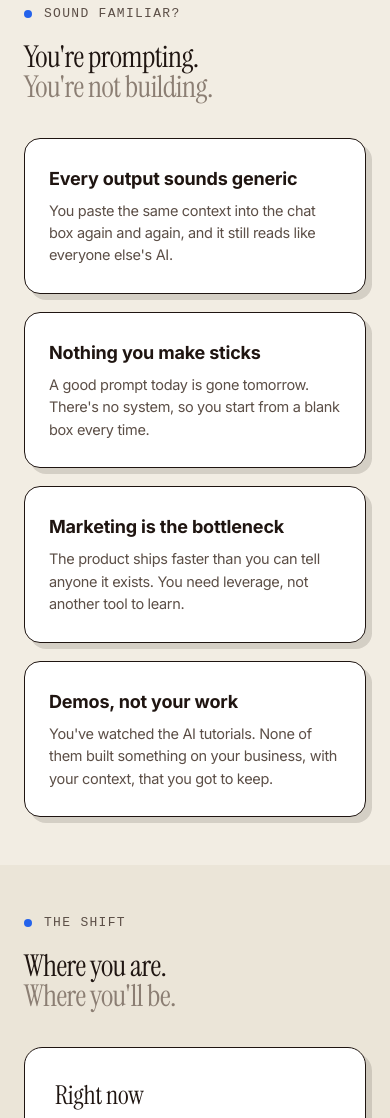
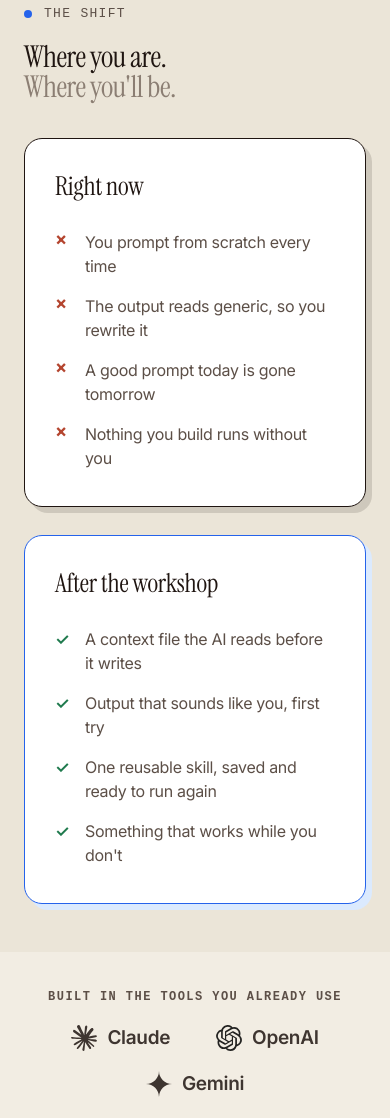
Before and after one commit to freewillythe4th/willmulholland-com, a plain HTML site: page workshop.html in a window 390 px wide. Shown: the part 1579-2697 px from the top of the page. Drawn offline with Linux system fonts and the light colour scheme.

Commit message:
workshop: real AI logos (Claude/OpenAI/Gemini) replacing text strip; remove duplicate 'sound familiar' (overlapped 'where you are'); home: fix mobile nav (white logo + readable accent Subscribe on dark overlay)

```diff
--- a/workshop.html
+++ b/workshop.html
@@ -322,18 +322,6 @@
         </section>
     </div>
 
-    <!-- Sound familiar -->
-    <section class="wrap">
-        <div class="section-tag">Sound familiar?</div>
-        <h2 class="section-title">You're prompting.<br><span class="muted">You're not building.</span></h2>
-        <div class="edge-grid cols-2">
-            <div class="edge-card"><h3>Every output sounds generic</h3><p>You paste the same context into the chat box again and again, and it still reads like everyone else's AI.</p></div>
-            <div class="edge-card"><h3>Nothing you make sticks</h3><p>A good prompt today is gone tomorrow. There's no system, so you start from a blank box every time.</p></div>
-            <div class="edge-card"><h3>Marketing is the bottleneck</h3><p>The product ships faster than you can tell anyone it exists. You need leverage, not another tool to learn.</p></div>
-            <div class="edge-card"><h3>Demos, not your work</h3><p>You've watched the AI tutorials. None of them built something on your business, with your context, that you got to keep.</p></div>
-        </div>
-    </section>
-
     <!-- Where you are / where you'll be -->
     <div class="band band--soft">
         <section class="wrap">
@@ -365,14 +353,10 @@
     <!-- Works with -->
     <section class="wrap" style="padding-top: 36px; padding-bottom: 36px; text-align: center;">
         <p style="font-family: monospace; font-size: 12px; text-transform: uppercase; letter-spacing: 0.12em; color: var(--gray-mid); font-weight: 600; margin-bottom: 18px;">Built in the tools you already use</p>
-        <div style="display: flex; flex-wrap: wrap; gap: 16px 40px; justify-content: center; align-items: center; font-family: 'Instrument Serif', Georgia, serif; font-size: clamp(22px, 3vw, 30px); color: var(--ink); letter-spacing: -0.01em;">
-            <span>Claude</span>
-            <span style="color: var(--gray-light);">&middot;</span>
-            <span>ChatGPT</span>
-            <span style="color: var(--gray-light);">&middot;</span>
-            <span>Gemini</span>
-            <span style="color: var(--gray-light);">&middot;</span>
-            <span>Codex</span>
+        <div style="display: flex; flex-wrap: wrap; gap: 18px 46px; justify-content: center; align-items: center;">
+            <span style="display: inline-flex; align-items: center; gap: 10px; font-weight: 600; font-size: 19px; color: var(--ink); opacity: 0.85;"><img src="images/ai-logos/claude.svg" alt="Claude" style="height: 26px; width: 26px;">Claude</span>
+            <span style="display: inline-flex; align-items: center; gap: 10px; font-weight: 600; font-size: 19px; color: var(--ink); opacity: 0.85;"><img src="images/ai-logos/openai.svg" alt="OpenAI" style="height: 26px; width: 26px;">OpenAI</span>
+            <span style="display: inline-flex; align-items: center; gap: 10px; font-weight: 600; font-size: 19px; color: var(--ink); opacity: 0.85;"><img src="images/ai-logos/gemini.svg" alt="Gemini" style="height: 26px; width: 26px;">Gemini</span>
         </div>
     </section>
 
```
Also changed, not shown: index.html (+2 -0 lines), images/ai-logos/claude.svg (added), images/ai-logos/gemini.svg (added), images/ai-logos/openai.svg (added).
